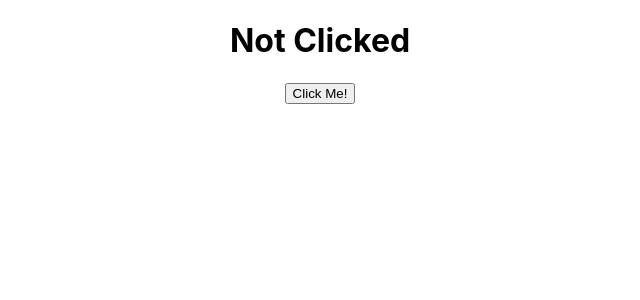
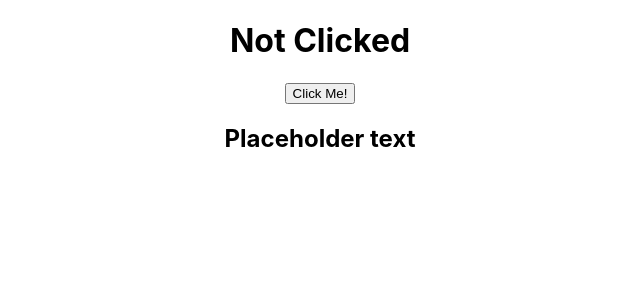
Before and after one commit to wrunion/animal-flashcards, a React (Create React App) app: page / in a window 1280 px wide. Shown: the top 300 px of the page, without its empty margins (320-960 px from the left). Built offline with nearby package versions, Linux system fonts and the light colour scheme.

Commit message:
Add Flash Card skeleton.

```diff
--- a/public/index.html
+++ b/public/index.html
@@ -10,34 +10,12 @@
       content="Web site created using create-react-app"
     />
     <link rel="apple-touch-icon" href="%PUBLIC_URL%/logo192.png" />
-    <!--
-      manifest.json provides metadata used when your web app is installed on a
-      user's mobile device or desktop. See https://developers.google.com/web/fundamentals/web-app-manifest/
-    -->
     <link rel="manifest" href="%PUBLIC_URL%/manifest.json" />
-    <!--
-      Notice the use of %PUBLIC_URL% in the tags above.
-      It will be replaced with the URL of the `public` folder during the build.
-      Only files inside the `public` folder can be referenced from the HTML.
 
-      Unlike "/favicon.ico" or "favicon.ico", "%PUBLIC_URL%/favicon.ico" will
-      work correctly both with client-side routing and a non-root public URL.
-      Learn how to configure a non-root public URL by running `npm run build`.
-    -->
-    <title>React App</title>
+    <title>Winter's Flash Cards</title>
   </head>
   <body>
     <noscript>You need to enable JavaScript to run this app.</noscript>
     <div id="root"></div>
-    <!--
-      This HTML file is a template.
-      If you open it directly in the browser, you will see an empty page.
-
-      You can add webfonts, meta tags, or analytics to this file.
-      The build step will place the bundled scripts into the <body> tag.
-
-      To begin the development, run `npm start` or `yarn start`.
-      To create a production bundle, use `npm run build` or `yarn build`.
-    -->
   </body>
 </html>
--- a/src/App.js
+++ b/src/App.js
@@ -1,11 +1,13 @@
 import React from 'react';
 import ButtonClick from './ButtonClick/ButtonClick';
+import FlashCard from './FlashCard/FlashCard';
 import './App.css';
 
 function App() {
   return (
     <div className="App">
       <ButtonClick />
+      <FlashCard />
     </div>
   );
 }
--- /dev/null
+++ b/src/FlashCard/FlashCard.css
@@ -0,0 +1,3 @@
+.FlashCard {
+
+}
--- /dev/null
+++ b/src/FlashCard/FlashCard.js
@@ -0,0 +1,21 @@
+import React from 'react';
+import './FlashCard.css';
+class FlashCard extends React.Component {
+  constructor(props) {
+    super(props);
+    this.state = {
+        imageShowing: false
+    }
+  }
+
+  render() {
+    return (
+      <div className="FlashCard">
+        <h2>Placeholder text</h2>
+        <p>{this.props.sample}</p>
+      </div>
+    )
+  }
+}
+
+export default FlashCard;
```
Also changed, not shown: src/Header/Header.js (added, +12 -0 lines).
